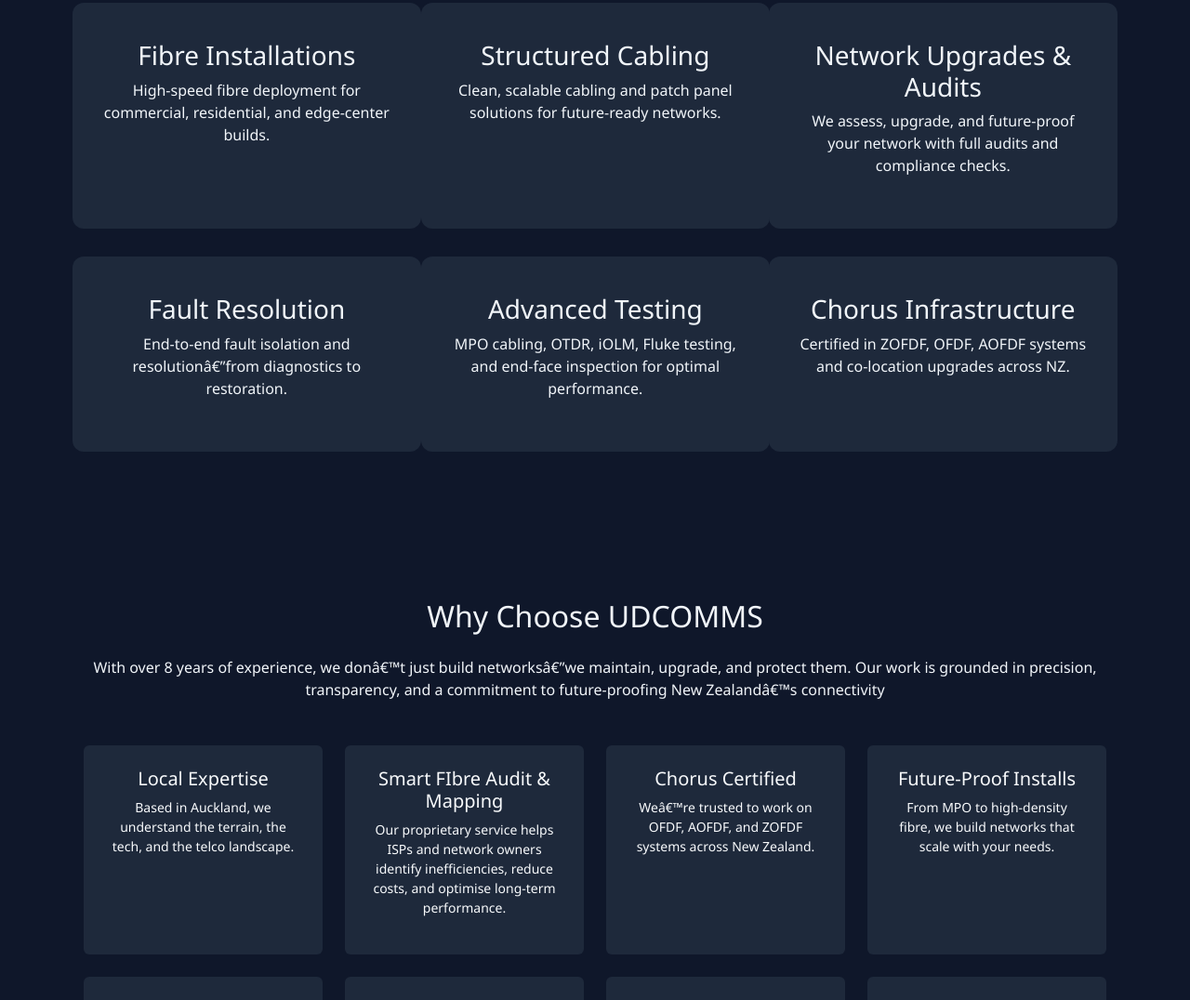
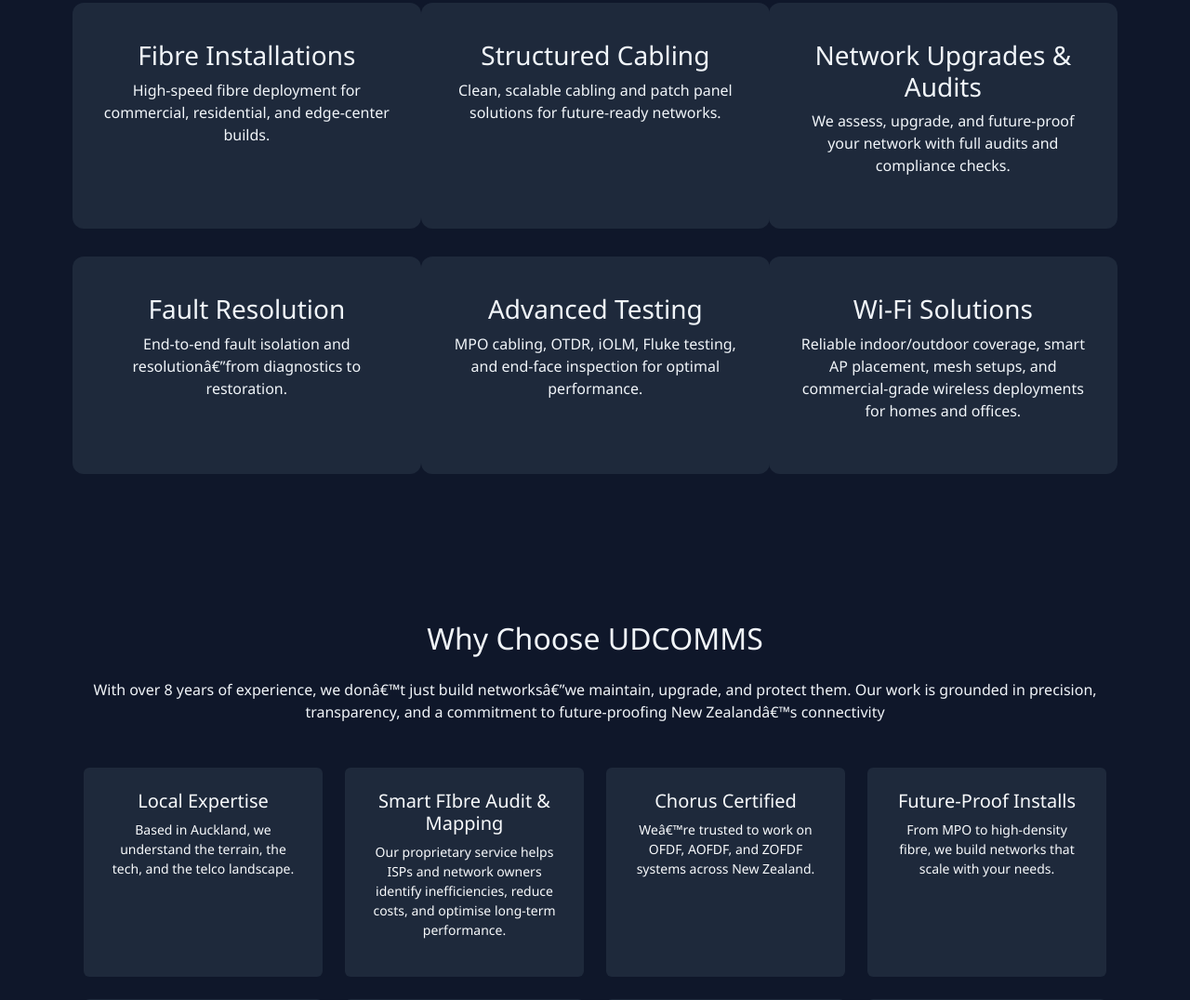
Before and after one commit to gurjindersingh89/UDCOMMS, a plain HTML site: page index.html in a window 1280 px wide. Shown: the part 877-1953 px from the top of the page at 93% size. Drawn offline with nearby package versions, Linux system fonts and the light colour scheme.

Commit message:
Update index.html

```diff
--- a/index.html
+++ b/index.html
@@ -97,10 +97,13 @@
         <h3>Advanced Testing</h3>
         <p>MPO cabling, OTDR, iOLM, Fluke testing, and end-face inspection for optimal performance.</p>
       </div>
-      <div class="col-md-4 service-box" data-aos="zoom-in" data-aos-delay="600">
-        <h3>Chorus Infrastructure</h3>
-        <p>Certified in ZOFDF, OFDF, AOFDF systems and co-location upgrades across NZ.</p>
-      </div>
+
+<div class="col-md-4 service-box" data-aos="zoom-in" data-aos-delay="600">
+  <h3>Wi-Fi Solutions</h3>
+  <p>Reliable indoor/outdoor coverage, smart AP placement, mesh setups, and commercial-grade wireless deployments for homes and offices.</p>
+</div>
+
+
     </div>
   </section>
 
```
